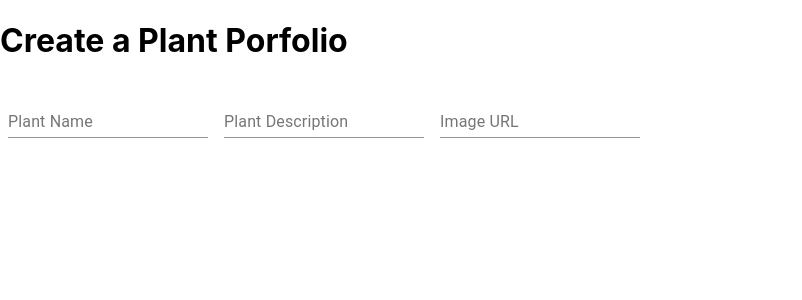
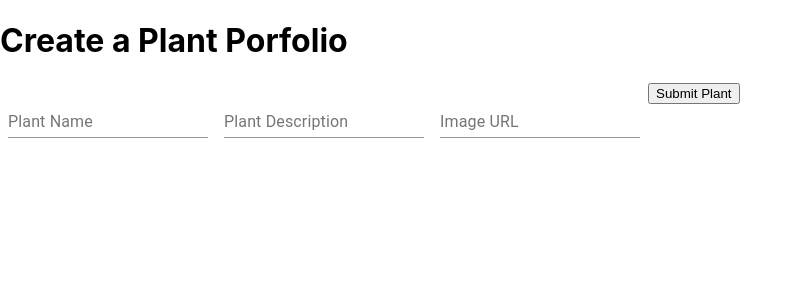
Before and after one commit to mohdtorabi/Plant_Catalogue, a React (Create React App) app in the folder client/: page / in a window 1280 px wide. Shown: the top 300 px of the page, without its empty margins (0-802 px from the left). Built offline with nearby package versions, Linux system fonts and the light colour scheme.

Commit message:
fixed server side create res and completed client side creatPlant component

```diff
--- a/client/package.json
+++ b/client/package.json
@@ -7,6 +7,7 @@
     "@testing-library/jest-dom": "^5.11.4",
     "@testing-library/react": "^11.1.0",
     "@testing-library/user-event": "^12.1.10",
+    "axios": "^0.21.1",
     "react": "^17.0.2",
     "react-dom": "^17.0.2",
     "react-scripts": "4.0.3",
--- a/client/src/components/CreatePlant.js
+++ b/client/src/components/CreatePlant.js
@@ -1,6 +1,8 @@
-import React, { Fragment, useState } from "react";
+import React, { useState } from "react";
 import { makeStyles } from "@material-ui/core/styles";
 import TextField from "@material-ui/core/TextField";
+import Button from '@material-ui/core/Button';
+import axios from "axios";
 
 const useStyles = makeStyles((theme) => ({
   root: {
@@ -11,6 +13,7 @@ const useStyles = makeStyles((theme) => ({
   },
 }));
 
+
 const CreatePlant = () => {
   const classes = useStyles();
   const [plantDetail, setPlantDetail] = useState({
@@ -18,10 +21,37 @@ const CreatePlant = () => {
     description: "",
     image: ""
   })
+
+  const onSubmitForm = async (e) => {
+    e.preventDefault()
+    try {
+      const body = {
+        name: plantDetail.name,
+        description: plantDetail.description,
+        image: plantDetail.image
+      };
+      const response = await axios("http://localhost:5000/plants", {
+        method: "POST",
+        url: '/login',
+        data: JSON.stringify(body)
+      });
+      console.log(response);
+    } catch {
+      console.log("errorrr");
+    }
+    // return await axios.post("http://localhost:5000/plants/")
+    //     .then((res) => {
+    //       console.log(res);
+    //     })
+    //     .catch((error) => {
+    //       console.log("Plant Creation Error: ", error);
+    //     });
+  }
+
   return (
     <div>
       <h1>Create a Plant Porfolio</h1>
-      <form className={classes.root} noValidate autoComplete="off">
+      <form className={classes.root} noValidate autoComplete="off" onSubmit={onSubmitForm}>
       <TextField
           id="standard-error-helper-text"
           label="Plant Name"
@@ -52,7 +82,11 @@ const CreatePlant = () => {
             image: e.target.value,
           }))}
         />
+        <button>
+          Submit Plant
+        </button>
       </form>
+
     </div>
   );
 };
```
Also changed, not shown: 2 other files (tests, documents, lock files or other folders).
